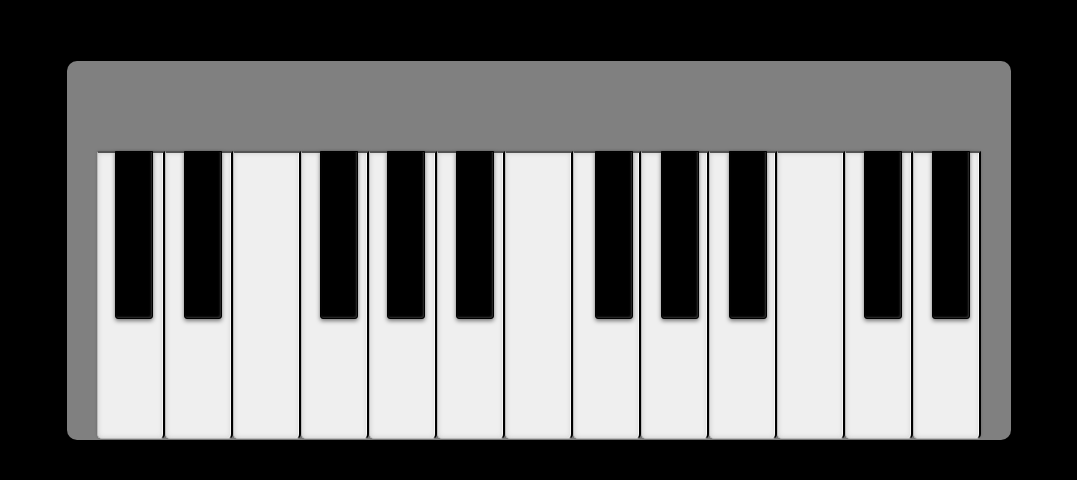
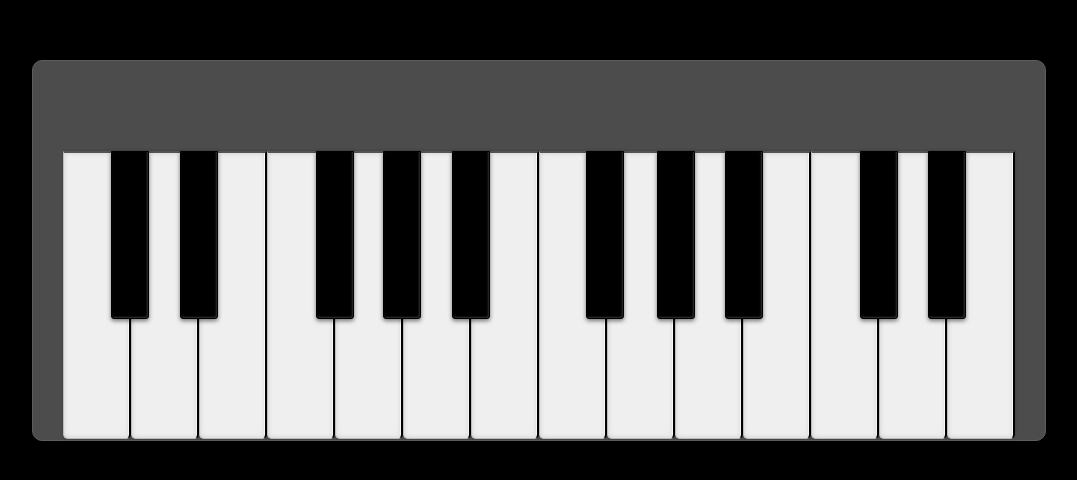
Before and after one commit to tone-kodehode/jsPiano, a plain HTML site: page index.html in a window 1280 px wide. Shown: the part 150-630 px from the top of the page, without its empty margins (101-1178 px from the left). Drawn offline with Linux system fonts and the light colour scheme; a web font is replaced by a local one.

Commit message:
add key js

```diff
--- a/js/index.js
+++ b/js/index.js
@@ -29,6 +29,7 @@ const soundList = [
   { key: "v", fileName: "key20.mp3", whiteKey: true, },
   { key: "b", fileName: "key21.mp3", whiteKey: true, },
   { key: "n", fileName: "key22.mp3", whiteKey: true, },
+  { key: "m", fileName: "key23.mp3", whiteKey: true, },
 ];
 
 
--- a/style.css
+++ b/style.css
@@ -12,7 +12,7 @@ body {
 
 #piano {
     padding: 90px 30px 1px 30px;
-    background-color: gray;
+    background-color: #4c4c4c;
     border-radius: 10px;
     position: relative;
 
@@ -20,6 +20,7 @@ body {
     flex-wrap: nowrap;
     justify-content: center;
 
+    border: 1px solid #5d5d5d;
 }
 
 
@@ -65,43 +66,43 @@ body {
 
 /* spaceing black-key by freeCodeCamp with Ania Kubow (YouTube) */
 .black-key:nth-child(1) {
-    left: 48px;
+    left: 78px;
 }
 
 .black-key:nth-child(2) {
-    left: 117px;
+    left: 147px;
 }
 
 .black-key:nth-child(3) {
-    left: 253px;
+    left: 283px;
 }
 
 .black-key:nth-child(4) {
-    left: 320px;
+    left: 350px;
 }
 
 .black-key:nth-child(5) {
-    left: 389px;
+    left: 419px;
 }
 
 .black-key:nth-child(6) {
-    left: 528px;
+    left: 553px;
 }
 
 .black-key:nth-child(7) {
-    left: 594px;
+    left: 624px;
 }
 
 .black-key:nth-child(8) {
-    left: 662px;
+    left: 692px;
 }
 
 .black-key:nth-child(9) {
-    left: 797px;
+    left: 827px;
 }
 
 .black-key:nth-child(10) {
-    left: 865px;
+    left: 895px;
 }
 
 @media screen and (max-width: 768px) {
```
